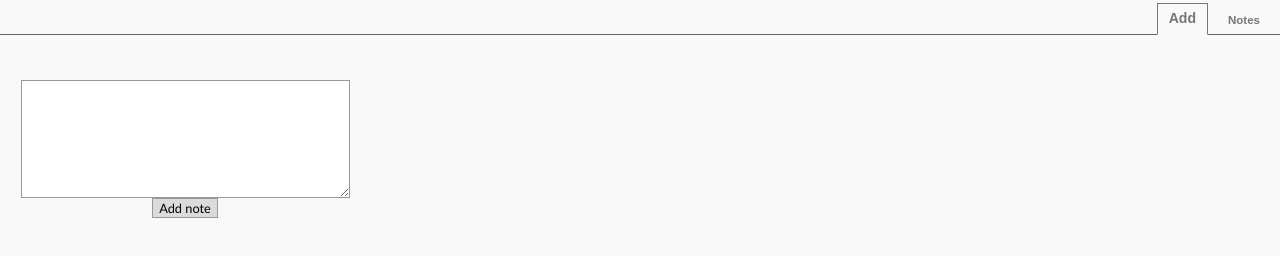
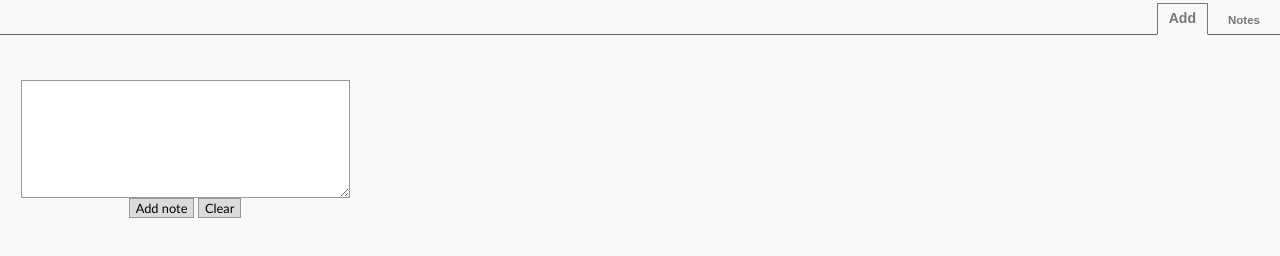
Before and after one commit to tizianasellitto/Noteson, a website: page data/note.html in a window 1280 px wide. Drawn offline with Linux system fonts and the light colour scheme.

Commit message:
Added reset button and .xpi initial revision

```diff
--- a/data/note.html
+++ b/data/note.html
@@ -16,6 +16,7 @@
             <div id="add" >
                 <textarea rows="8" cols="44" id="notes"></textarea>
                 <button  type="submit" onclick="javascript:addNote()">Add note</button>
+                <button onclick="javascript:clearNote()">Clear</button>
             </div>
             <div id="listNotes">
             </div>
--- a/data/scripts.js
+++ b/data/scripts.js
@@ -3,6 +3,13 @@ addon.port.on("show", function (arg) {
 	textArea.focus();
 	clearNotification();
 });
+
+//clear method
+function clearNote(){
+    var textArea = document.getElementById('notes');
+    textArea.value = '';
+    textArea.focus();
+}
 
 //function add note using button
 function addNote() {
```
Also changed, not shown: 1 other file.
